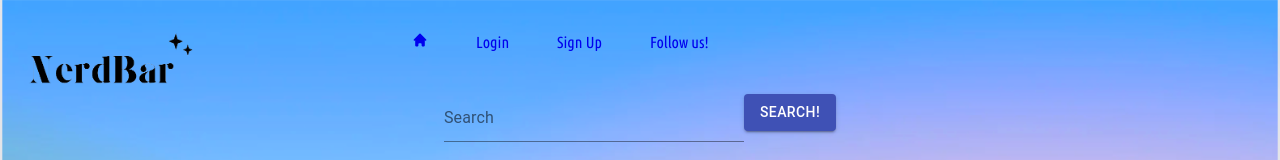
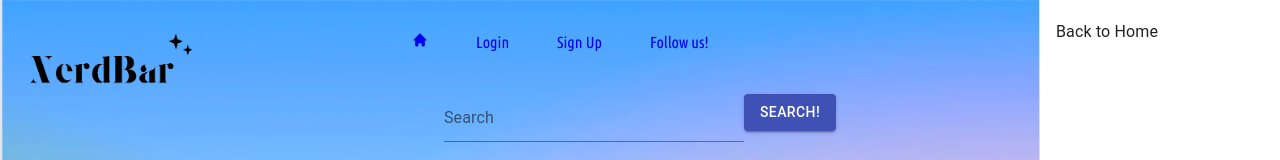
Before and after one commit to klsmith5370/NerdBar, a React app: page /characterRecipes in a window 1280 px wide. Shown: the top 160 px of the page. Built offline with nearby package versions, Linux system fonts and the light colour scheme; no server answers.

Commit message:
Added sidebar component to use as navbar (possibly)

```diff
--- a/client/components/AllRecipes.js
+++ b/client/components/AllRecipes.js
@@ -1,6 +1,7 @@
 import React from 'react'
 import { Container } from '@material-ui/core'
 import { RecipeCard } from './recipeCard'
+import SideBar from './SideBar'
 
 
 export const AllRecipes = () => {
@@ -9,6 +10,7 @@ export const AllRecipes = () => {
     return (
         <Container className='all-recipes'>
             <RecipeCard />
+            <SideBar />
         </Container>
 
     )
--- /dev/null
+++ b/client/components/SideBar.js
@@ -0,0 +1,38 @@
+import React from 'react'
+import { makeStyles } from '@material-ui/core'
+import { Drawer, List, ListItem, ListItemIcon, ListItemText } from '@material-ui/core'
+
+const useStyles = makeStyles((theme) => ({
+    drawer: {
+        width: 240,
+    },
+
+    drawerPaper: {
+        width: 240,
+    }
+}))
+
+export const SideBar = () => {
+    const classes = useStyles()
+
+    return (
+        <Drawer
+            className={classes.drawer}
+            classes={{ paper: classes.drawerPaper }}
+            variant='permanent'
+            anchor='right'
+        >
+            <List>
+                <ListItem button>
+                    {/* <ListItemIcon>
+                        Home
+                    </ListItemIcon> */}
+                    <ListItemText primary='Back to Home'/>
+                </ListItem>
+            </List>
+
+        </Drawer>
+    )
+}
+
+export default SideBar
```
